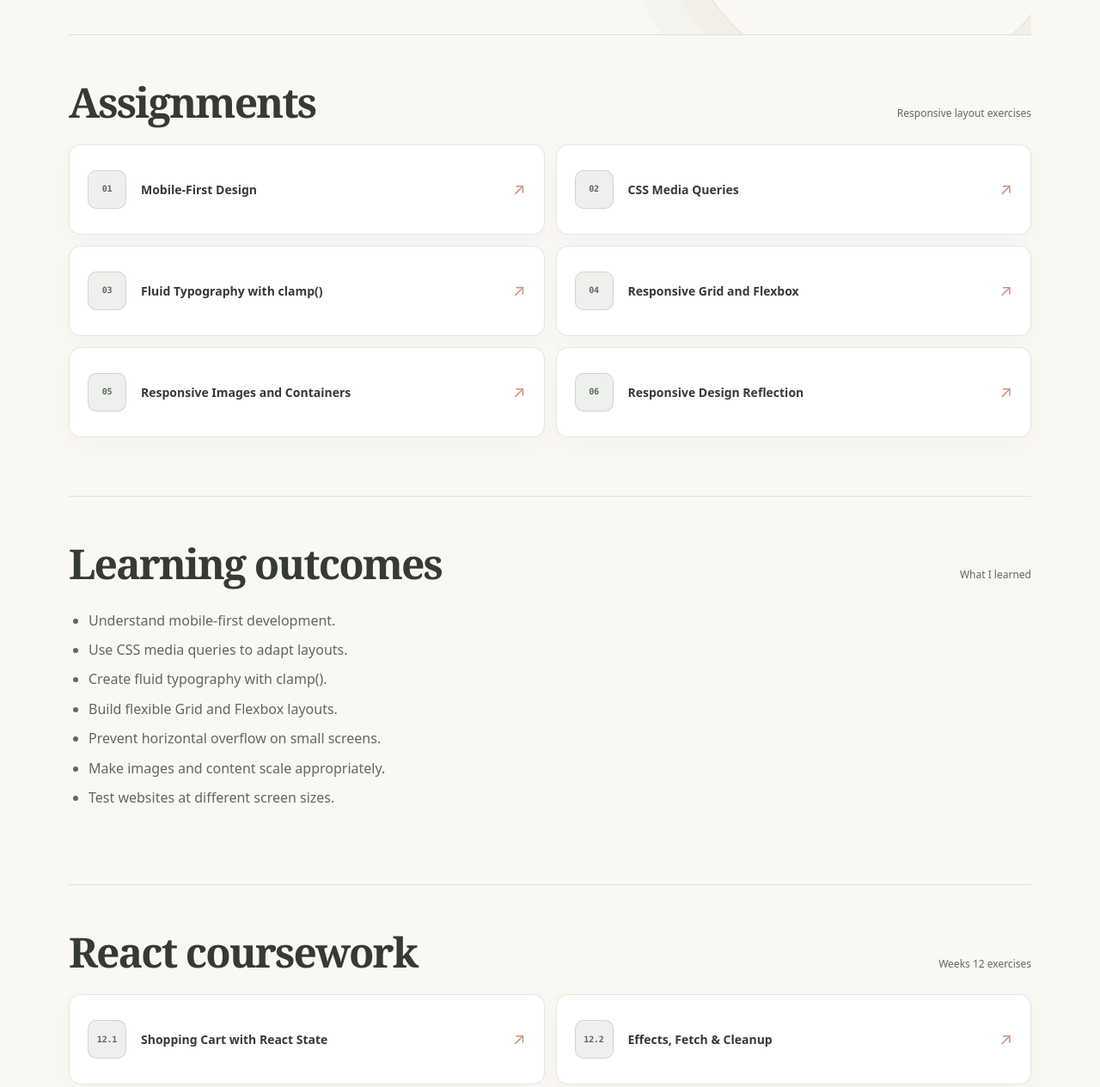
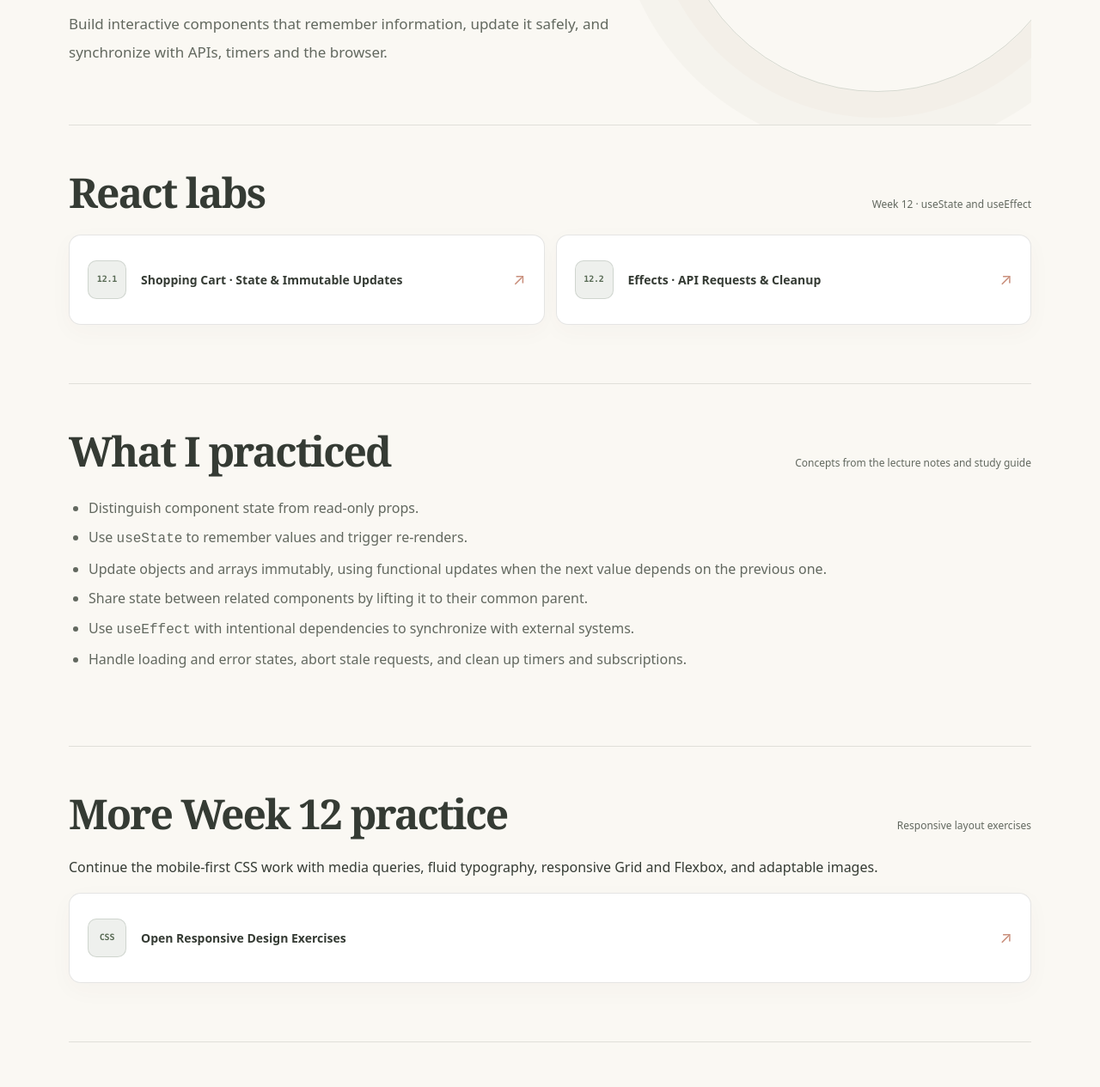
Before and after one commit to ManopovMuhammadali/Web-programming, a plain HTML site: page Week 12/index.html in a window 1280 px wide. Shown: the part 468-1733 px from the top of the page at 86% size. Drawn offline with Linux system fonts and the light colour scheme.

Commit message:
Complete Week 12 coursework overview

```diff
--- a/Week 12/index.html
+++ b/Week 12/index.html
@@ -1,116 +1,51 @@
-
 <!DOCTYPE html>
 <html lang="en">
 <head>
   <meta charset="UTF-8">
   <meta name="viewport" content="width=device-width, initial-scale=1">
-  <meta name="description" content="Week 12 coursework: mobile-first responsive web design, media queries and fluid layouts.">
-  <title>Week 12 — Responsive Design</title>
-
+  <meta name="description" content="Week 12 React coursework: component state, useState, immutable updates, effects, API requests and cleanup.">
+  <title>Week 12 — React State &amp; Effects</title>
   <link rel="stylesheet" href="../site.css">
   <link rel="stylesheet" href="../weeks.css">
   <script src="../site.js" defer></script>
 </head>
-
 <body>
-
-<header class="site-nav">
-  <a class="wordmark" href="../index.html">
-    MM / <span>PORTFOLIO</span>
-  </a>
-  <a class="nav-link" href="../index.html">← Back to home</a>
-</header>
-
+<header class="site-nav"><a class="wordmark" href="../index.html">MM / <span>PORTFOLIO</span></a><a class="nav-link" href="../index.html">← Back to home</a></header>
 <main>
-
   <header class="archive-intro">
-    <div class="archive-meta">
-      <span>Web Programming</span>
-      <span>Week 12 / Coursework</span>
+    <div class="archive-meta"><span>Web Programming · Gachon University</span><span>Week 12 / Coursework</span></div>
+    <h1>React State &amp; Effects.</h1>
+    <p>Build interactive components that remember information, update it safely, and synchronize with APIs, timers and the browser.</p>
+  </header>
+  <section class="archive-content">
+    <div class="archive-content-head"><h2>React labs</h2><p>Week 12 · useState and useEffect</p></div>
+    <div class="assignment-list">
+      <a class="assignment-link" href="week12-1.html"><span class="assignment-index">12.1</span><span class="assignment-title">Shopping Cart · State &amp; Immutable Updates</span><span class="assignment-arrow">↗</span></a>
+      <a class="assignment-link" href="week12-2.html"><span class="assignment-index">12.2</span><span class="assignment-title">Effects · API Requests &amp; Cleanup</span><span class="assignment-arrow">↗</span></a>
     </div>
-
-    <h1>Responsive Design.</h1>
-
-    <p>
-      Creating adaptable websites with mobile-first CSS,
-      media queries, fluid typography and flexible layouts.
-    </p>
-  </header>
-
+  </section>
   <section class="archive-content">
-
-    <div class="archive-content-head">
-      <h2>Assignments</h2>
-      <p>Responsive layout exercises</p>
-    </div>
-
-    <div class="assignment-list">
-
-      <a class="assignment-link" href="responsive-exercises.html#mobile-first">
-        <span class="assignment-index">01</span>
-        <span class="assignment-title">Mobile-First Design</span>
-        <span class="assignment-arrow">↗</span>
-      </a>
-
-      <a class="assignment-link" href="responsive-exercises.html#media-queries">
-        <span class="assignment-index">02</span>
-        <span class="assignment-title">CSS Media Queries</span>
-        <span class="assignment-arrow">↗</span>
-      </a>
-
-      <a class="assignment-link" href="responsive-exercises.html#fluid-type">
-        <span class="assignment-index">03</span>
-        <span class="assignment-title">Fluid Typography with clamp()</span>
-        <span class="assignment-arrow">↗</span>
-      </a>
-
-      <a class="assignment-link" href="responsive-exercises.html#responsive-grid">
-        <span class="assignment-index">04</span>
-        <span class="assignment-title">Responsive Grid and Flexbox</span>
-        <span class="assignment-arrow">↗</span>
-      </a>
-
-      <a class="assignment-link" href="responsive-exercises.html#images">
-        <span class="assignment-index">05</span>
-        <span class="assignment-title">Responsive Images and Containers</span>
-        <span class="assignment-arrow">↗</span>
-      </a>
-
-      <a class="assignment-link" href="responsive-exercises.html#reflection">
-        <span class="assignment-index">06</span>
-        <span class="assignment-title">Responsive Design Reflection</span>
-        <span class="assignment-arrow">↗</span>
-      </a>
-
-    </div>
-
+    <div class="archive-content-head"><h2>What I practiced</h2><p>Concepts from the lecture notes and study guide</p></div>
+    <ul>
+      <li>Distinguish component state from read-only props.</li>
+      <li>Use <code>useState</code> to remember values and trigger re-renders.</li>
+      <li>Update objects and arrays immutably, using functional updates when the next value depends on the previous one.</li>
+      <li>Share state between related components by lifting it to their common parent.</li>
+      <li>Use <code>useEffect</code> with intentional dependencies to synchronize with external systems.</li>
+      <li>Handle loading and error states, abort stale requests, and clean up timers and subscriptions.</li>
+    </ul>
   </section>
-
   <section class="archive-content">
-
-    <div class="archive-content-head">
-      <h2>Learning outcomes</h2>
-      <p>What I learned</p>
-    </div>
-
-    <ul>
-      <li>Understand mobile-first development.</li>
-      <li>Use CSS media queries to adapt layouts.</li>
-      <li>Create fluid typography with clamp().</li>
-      <li>Build flexible Grid and Flexbox layouts.</li>
-      <li>Prevent horizontal overflow on small screens.</li>
-      <li>Make images and content scale appropriately.</li>
-      <li>Test websites at different screen sizes.</li>
-    </ul>
-
+    <div class="archive-content-head"><h2>More Week 12 practice</h2><p>Responsive layout exercises</p></div>
+    <p>Continue the mobile-first CSS work with media queries, fluid typography, responsive Grid and Flexbox, and adaptable images.</p>
+    <a class="assignment-link" href="responsive-exercises.html"><span class="assignment-index">CSS</span><span class="assignment-title">Open Responsive Design Exercises</span><span class="assignment-arrow">↗</span></a>
   </section>
-
-<section class="archive-content"><div class="archive-content-head"><h2>React coursework</h2><p>Weeks 12 exercises</p></div><div class="assignment-list"><a class="assignment-link" href="week12-1.html"><span class="assignment-index">12.1</span><span class="assignment-title">Shopping Cart with React State</span><span class="assignment-arrow">↗</span></a><a class="assignment-link" href="week12-2.html"><span class="assignment-index">12.2</span><span class="assignment-title">Effects, Fetch & Cleanup</span><span class="assignment-arrow">↗</span></a></div></section></main>
-
-<footer class="site-footer">
-  <p>MM / Web Programming Portfolio</p>
-  <a href="../index.html">Return to homepage ↑</a>
-</footer>
-
+  <section class="archive-content">
+    <div class="archive-content-head"><h2>Course references</h2><p>Week 12 learning materials</p></div>
+    <p>React State &amp; the useState Hook · React Effects &amp; useEffect (continued) · Week 12 study guide and sprint quiz.</p>
+    <p><a href="https://muxiddin19.github.io/WebPro/docs/index.html">Open the Web Programming course repository ↗</a></p>
+  </section>
+</main>
+<footer class="site-footer"><p>MM / Web Programming Portfolio</p><a href="../index.html">Return to homepage ↑</a></footer>
 </body>
 </html>
```
